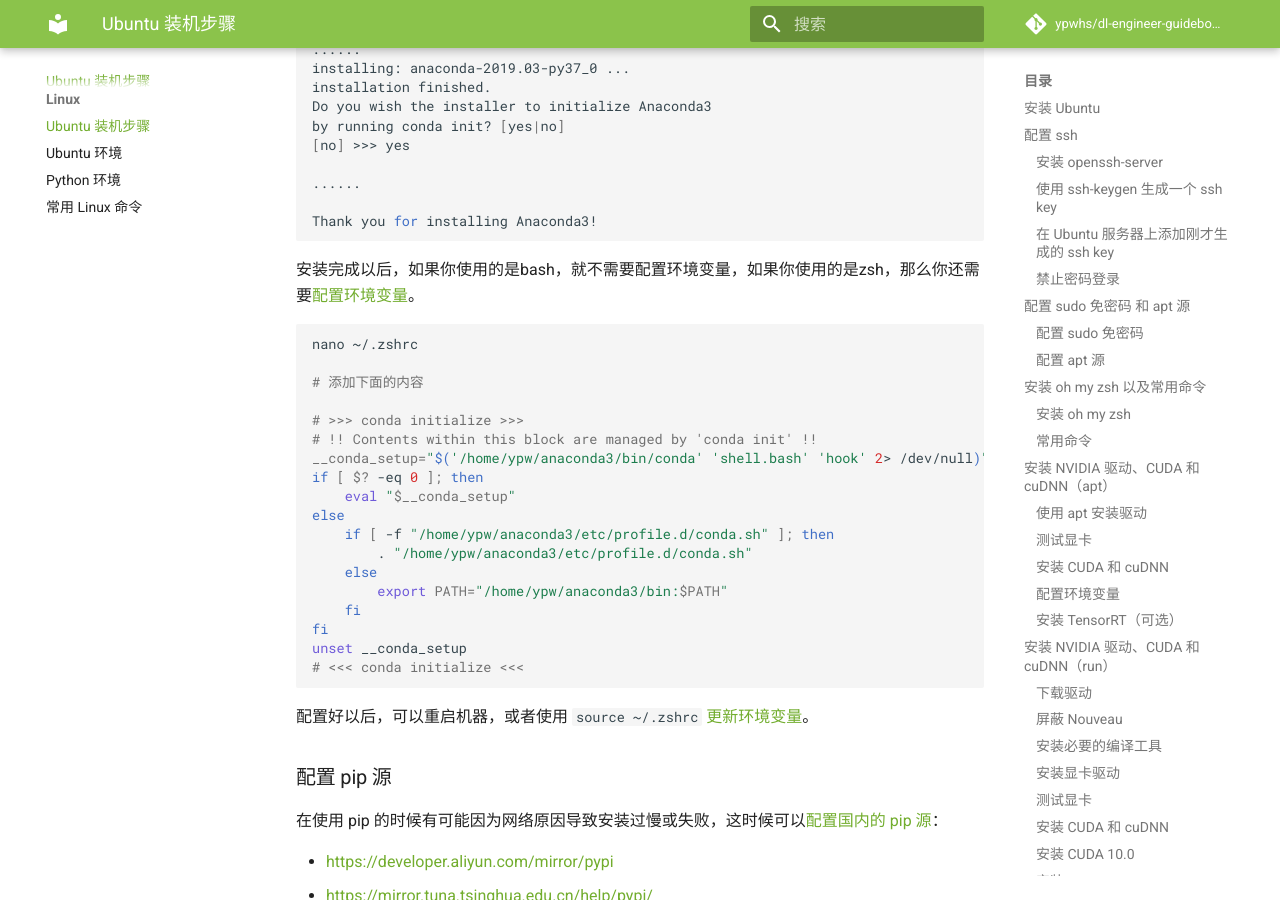
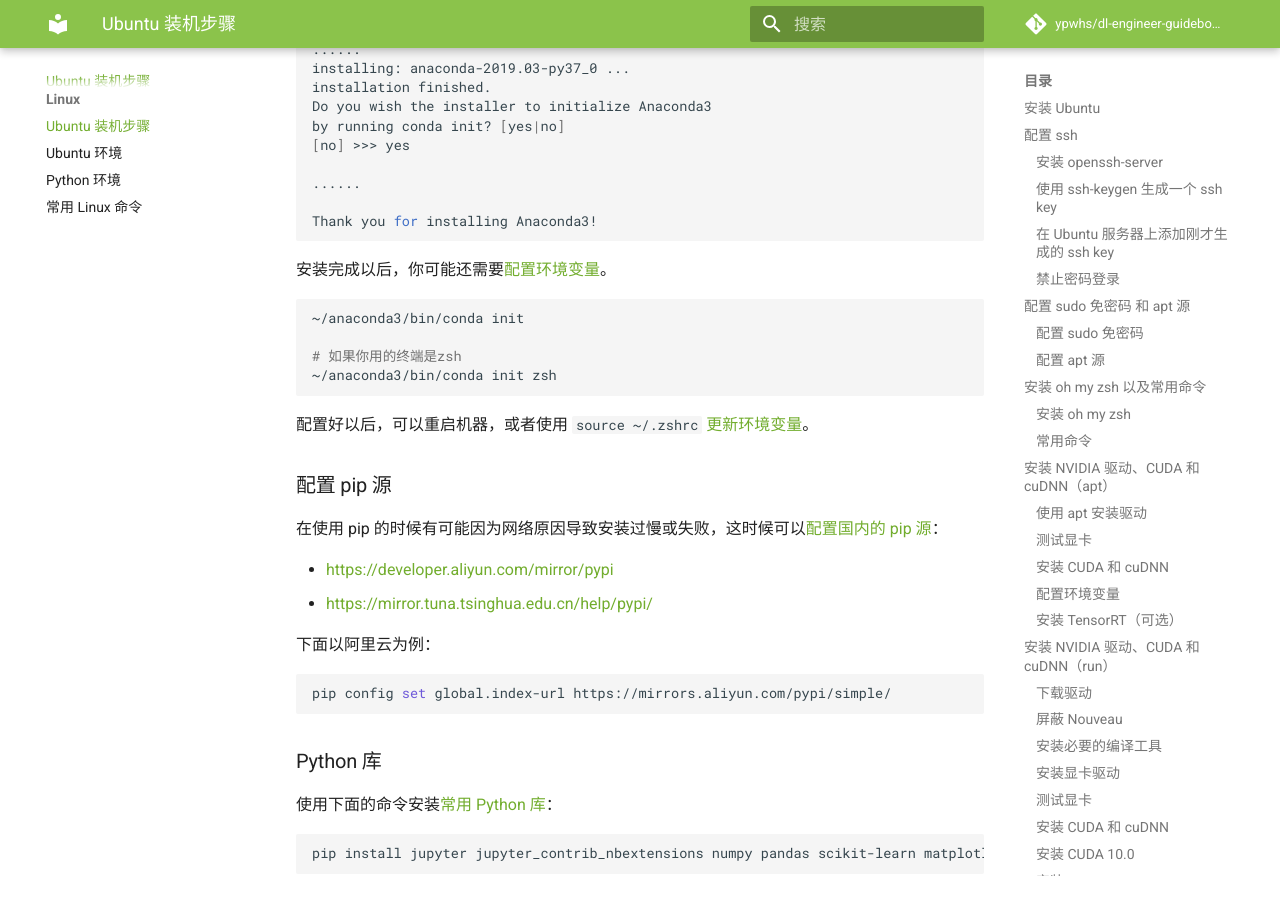
Before and after one commit to ypwhs/dl-engineer-guidebook, an MkDocs documentation site: the page built from docs/ubuntu-install-guide.md, in a window 1280 px wide and 900 px high, scrolled down 10323 px. Built offline with MkDocs 1.6.1 and Material for MkDocs 9.7.7, drawn with Linux system fonts in a browser that asks for light colours; comment, search, counter and statistics services are not loaded.

Commit message:
Update ubuntu-install-guide.md

````diff
--- a/docs/ubuntu-install-guide.md
+++ b/docs/ubuntu-install-guide.md
@@ -485,27 +485,13 @@ by running conda init? [yes|no]
 Thank you for installing Anaconda3!
 ```
 
-安装完成以后，如果你使用的是bash，就不需要配置环境变量，如果你使用的是zsh，那么你还需要[配置环境变量](python-environment.md#pei-zhi-huan-jing-bian-liang)。
+安装完成以后，你可能还需要[配置环境变量](python-environment.md#pei-zhi-huan-jing-bian-liang)。
 
 ```bash
-nano ~/.zshrc
+~/anaconda3/bin/conda init
 
-# 添加下面的内容
-
-# >>> conda initialize >>>
-# !! Contents within this block are managed by 'conda init' !!
-__conda_setup="$('/home/ypw/anaconda3/bin/conda' 'shell.bash' 'hook' 2> /dev/null)"
-if [ $? -eq 0 ]; then
-    eval "$__conda_setup"
-else
-    if [ -f "/home/ypw/anaconda3/etc/profile.d/conda.sh" ]; then
-        . "/home/ypw/anaconda3/etc/profile.d/conda.sh"
-    else
-        export PATH="/home/ypw/anaconda3/bin:$PATH"
-    fi
-fi
-unset __conda_setup
-# <<< conda initialize <<<
+# 如果你用的终端是zsh
+~/anaconda3/bin/conda init zsh
 ```
 
 配置好以后，可以重启机器，或者使用 `source ~/.zshrc` [更新环境变量](linux-command.md#source)。
````
